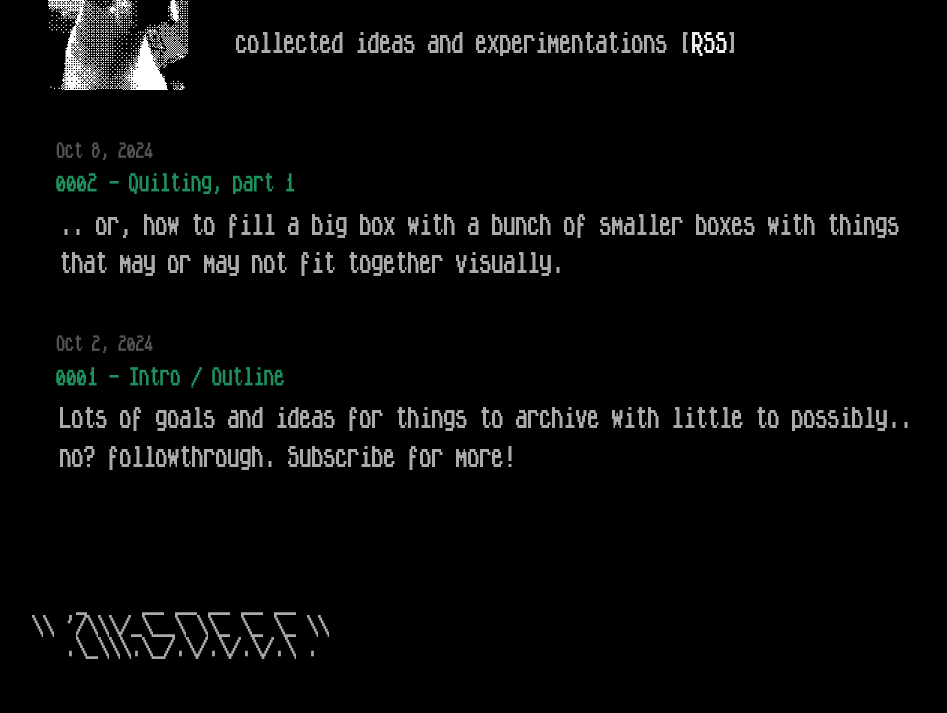
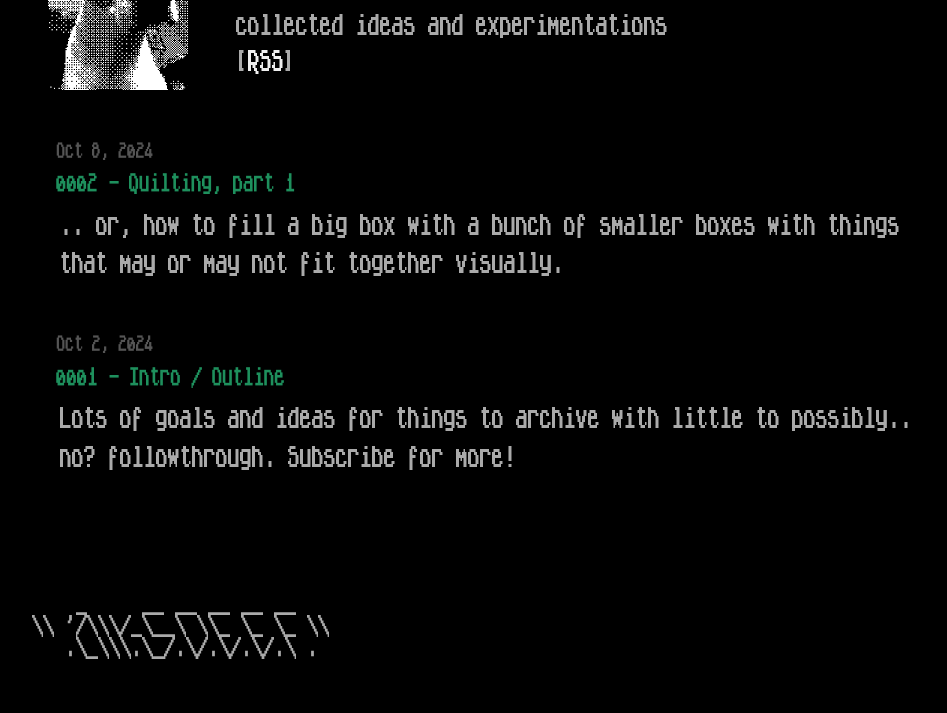
Before and after one commit to forrestbaer/forrestbaer.github.io, an Astro site: page /blog in a window 1280 px wide. Shown: the part 260-973 px from the top of the page, without its empty margins (0-947 px from the left). Built offline with nearby package versions, Linux system fonts and the light colour scheme; Astro itself is replaced by a stand-in of ours; code samples lack their colours.

Commit message:
line break here

```diff
--- a/src/pages/blog/index.astro
+++ b/src/pages/blog/index.astro
@@ -18,7 +18,7 @@ const posts = (await getCollection('blog')).sort(
     <Image src={drake} alt="drake again" width="140" />
     <div>
       <h1>me treasures</h1>
-      <p>collected ideas and experimentations [<a href="/rss.xml">RSS</a>] </p>
+<p>collected ideas and experimentations<br />[<a href="/rss.xml">RSS</a>] </p>
     </div>
   </div>
 <ul>
```
